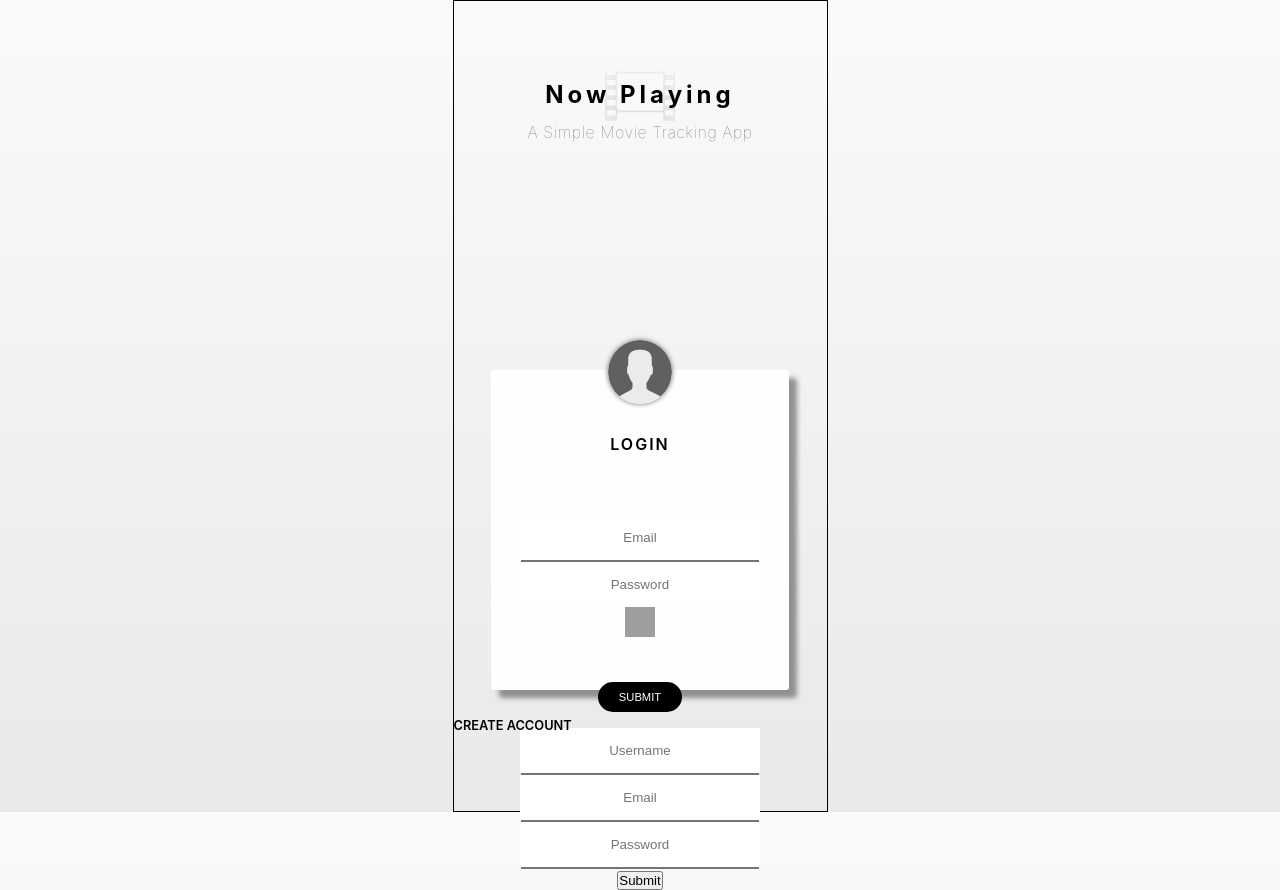
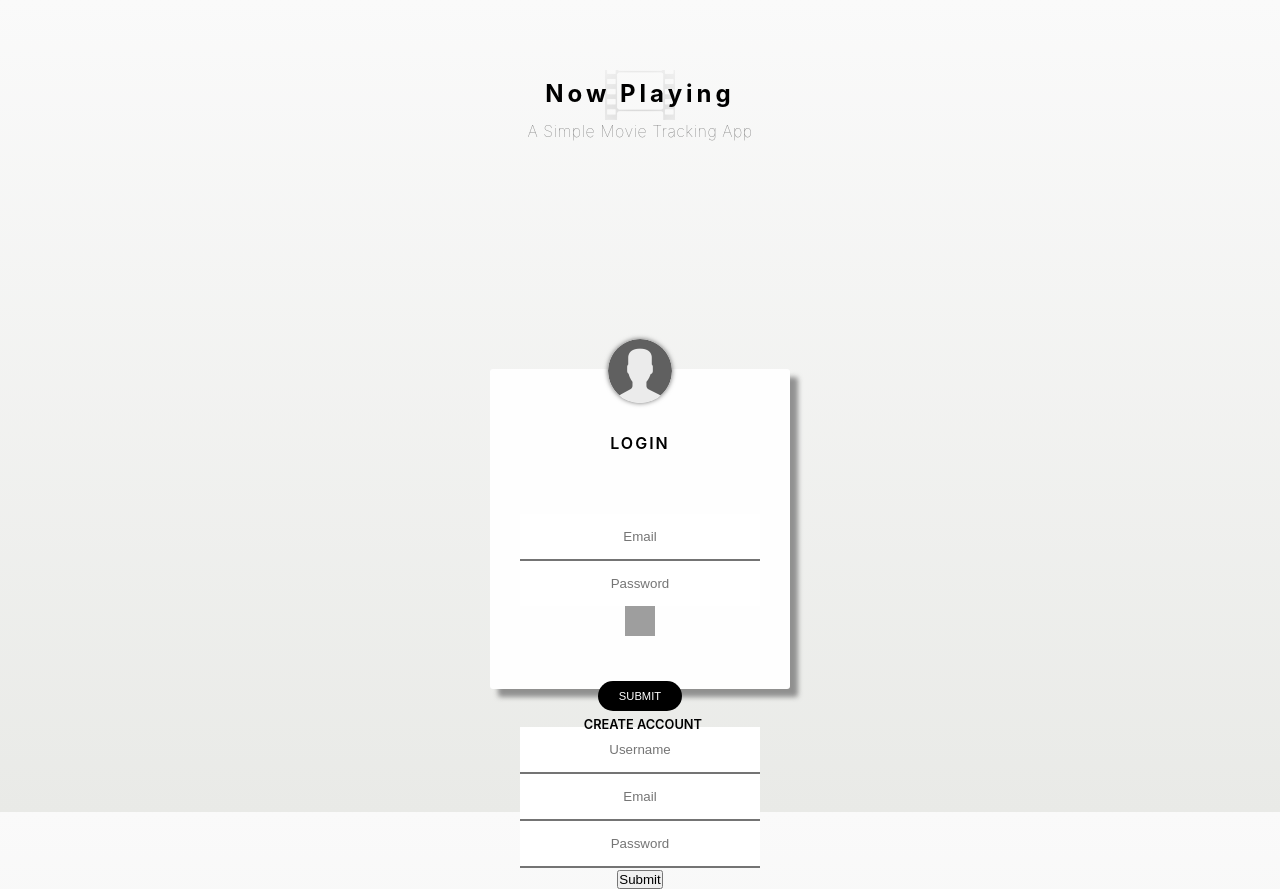
Before and after one commit to kayyali18/movie-tracker, a React (Create React App) app: page / in a window 1280 px wide. Built offline with nearby package versions, Linux system fonts and the light colour scheme; no server answers; grey boxes are pictures that could not be loaded.

Commit message:
dry up styles

```diff
--- a/src/styles/2-layouts/layouts-dir.sass
+++ b/src/styles/2-layouts/layouts-dir.sass
@@ -2,7 +2,6 @@
   width: 375px
   margin: auto
   height: 812px
-  border: 1px solid black
 
   .app-header-container
     text-align: center
@@ -84,7 +83,7 @@
     &:focus
       outline: none
 
-  .email-text, .password-text
+  .email-text, .password-text, .new-user-username, .new-user-email, .new-user-password
     color: black
     &::placeholder
       text-align: center;
@@ -121,6 +120,7 @@
     top: 45px
     text-transform: uppercase
     transition: .4s
+    z-index: 3
     &:focus
       outline: none
     &:hover
@@ -138,16 +138,11 @@
     position: relative
     text-transform: uppercase
     top: 35.8rem
+    left: 35%
     transition: .4s
     &:hover
       filter: brightness(110%)
       border-bottom: 2px solid black
 
-.login-new-user
-  .new-user-username, .new-user-email, .new-user-password
-    &::placeholder
-      text-align: center
-    &::hover h2
-      opacity: 1
 
 @keyframes 🎥 { 100% {background-position: 0 958px;}}
--- a/src/styles/App.css
+++ b/src/styles/App.css
@@ -2,8 +2,7 @@
 .login-main {
   width: 375px;
   margin: auto;
-  height: 812px;
-  border: 1px solid black; }
+  height: 812px; }
   .login-main .app-header-container {
     text-align: center; }
   .login-main .app-title {
@@ -73,9 +72,9 @@
     width: 15rem; }
     .login-main input:focus {
       outline: none; }
-  .login-main .email-text, .login-main .password-text {
+  .login-main .email-text, .login-main .password-text, .login-main .new-user-username, .login-main .new-user-email, .login-main .new-user-password {
     color: black; }
-    .login-main .email-text::placeholder, .login-main .password-text::placeholder {
+    .login-main .email-text::placeholder, .login-main .password-text::placeholder, .login-main .new-user-username::placeholder, .login-main .new-user-email::placeholder, .login-main .new-user-password::placeholder {
       text-align: center; }
   .login-main hr {
     border: 1px solid #747474;
@@ -106,7 +105,8 @@
     position: relative;
     top: 45px;
     text-transform: uppercase;
-    transition: .4s; }
+    transition: .4s;
+    z-index: 3; }
     .login-main .submit-button:focus {
       outline: none; }
     .login-main .submit-button:hover {
@@ -123,17 +123,12 @@
     position: relative;
     text-transform: uppercase;
     top: 35.8rem;
+    left: 35%;
     transition: .4s; }
     .login-main .create-account:hover {
       filter: brightness(110%);
       border-bottom: 2px solid black; }
 
-.login-new-user .new-user-username::placeholder, .login-new-user .new-user-email::placeholder, .login-new-user .new-user-password::placeholder {
-  text-align: center; }
-
-.login-new-user .new-user-username::hover h2, .login-new-user .new-user-email::hover h2, .login-new-user .new-user-password::hover h2 {
-  opacity: 1; }
-
 @keyframes 🎥 {
   100% {
     background-position: 0 958px; } }
```
